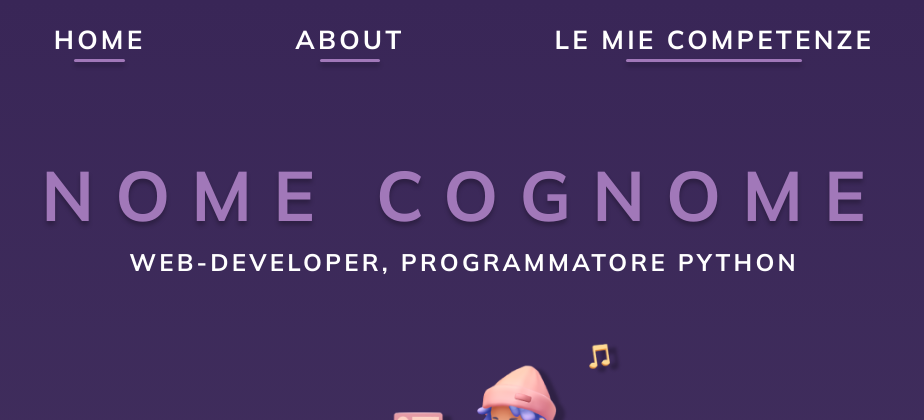
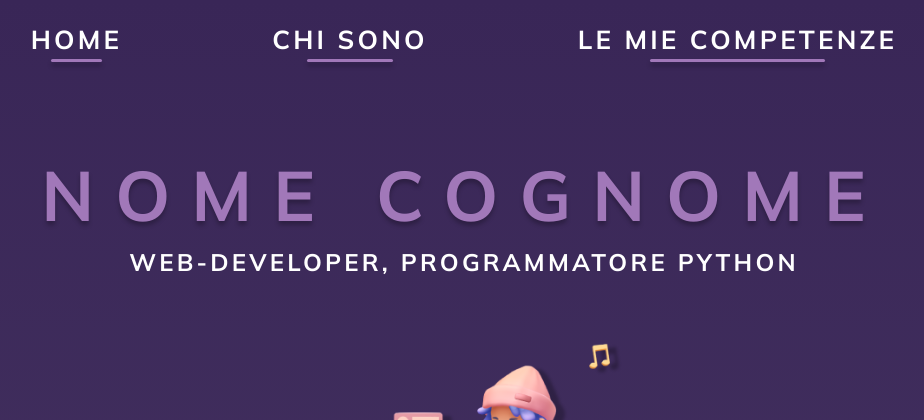
Before and after one commit to GitKodland/portfolio-itl, a Flask app: page / in a window 1280 px wide. Shown: the top 420 px of the page, without its empty margins (176-1100 px from the left). Run offline with Flask 3, Linux system fonts and the light colour scheme.

Commit message:
Update index.html

```diff
--- a/templates/index.html
+++ b/templates/index.html
@@ -18,7 +18,7 @@
             <a class="list-item__link" href="#home">HOME</a>
           </li>
           <li class="main-list__item list-item">
-            <a class="list-item__link" href="#about">ABOUT</a>
+            <a class="list-item__link" href="#about">CHI SONO</a>
           </li>
           <li class="main-list__item list-item">
             <a class="list-item__link" href="#skills">LE MIE COMPETENZE</a>
```
